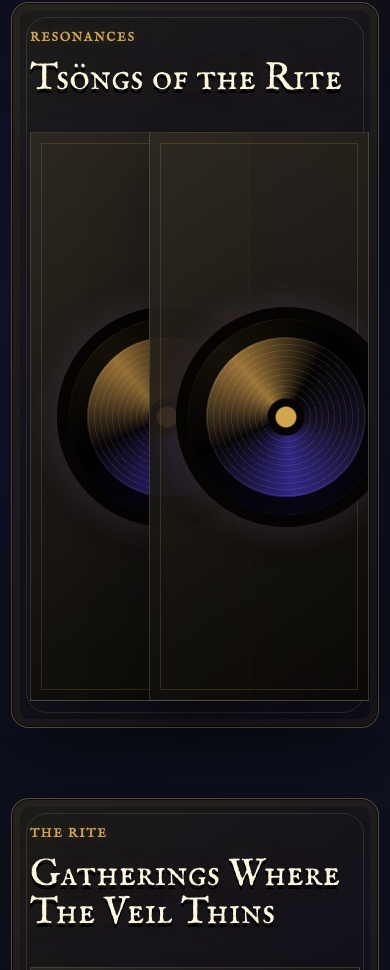
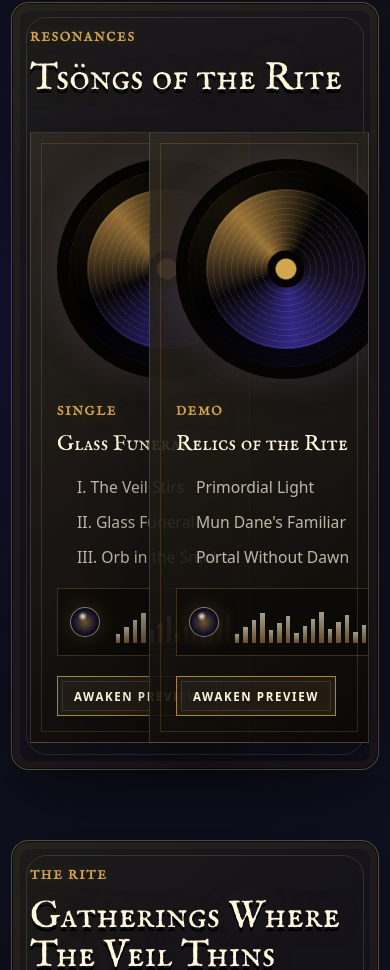
Before and after one commit to orbkeeper808/orbkeeper-site, a React (Vite) app in the folder orbkeeper-site/: page / in a window 390 px wide. Shown: the part 3276-4246 px from the top of the page. Built offline with nearby package versions, Linux system fonts and the light colour scheme.

Commit message:
Update styles.css

```diff
--- a/orbkeeper-site/src/styles.css
+++ b/orbkeeper-site/src/styles.css
@@ -1197,13 +1197,14 @@ p {
 
   .lore-grid,
   .member-grid,
+  .release-grid,
   .relic-grid,
   .artifact-grid,
   .countdown,
   .gathering-card,
   .site-footer form {
     grid-template-columns: 1fr;
-  }
+}
 
   .lore-card,
   .member-card,
@@ -1212,6 +1213,19 @@ p {
     min-height: auto;
   }
 
+  .release-card {
+  grid-template-columns: 1fr;
+  min-height: auto;
+}
+
+  .release-art,
+  .release-image,
+  .record-visual,
+  .vinyl-visual {
+    width: 100%;
+    max-width: 280px;
+    margin: 0 auto 24px;
+}
   .gathering-card {
     justify-items: start;
   }
```
